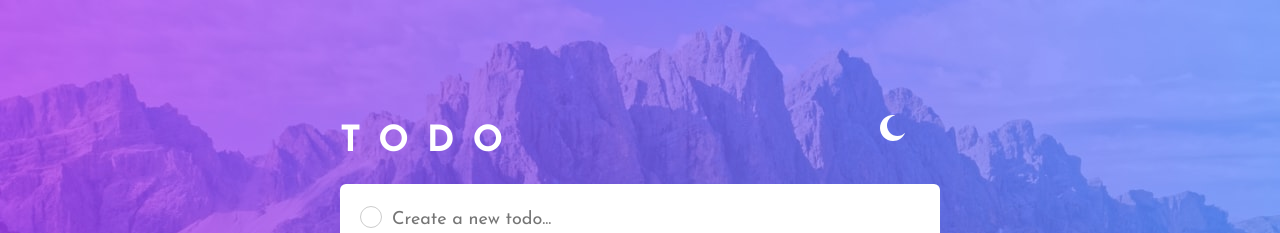
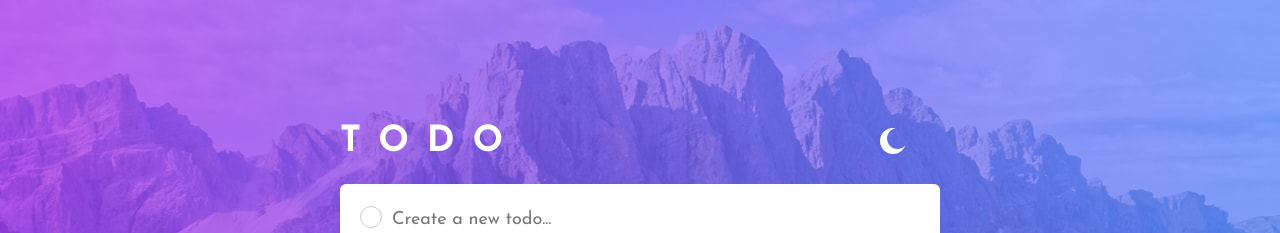
Before and after one commit to AnnaBai95/React-ToDoApp, a React (Create React App) app in the folder to-do/: page / in a window 1280 px wide. Shown: the top 233 px of the page. Built offline with nearby package versions, Linux system fonts and the light colour scheme.

Commit message:
Update todo.css

```diff
--- a/to-do/src/styles/todo.css
+++ b/to-do/src/styles/todo.css
@@ -31,6 +31,7 @@
     width: 60px;
     background-repeat: no-repeat;
     cursor: pointer;
+    margin-top:26px;
 }
 
 
```
